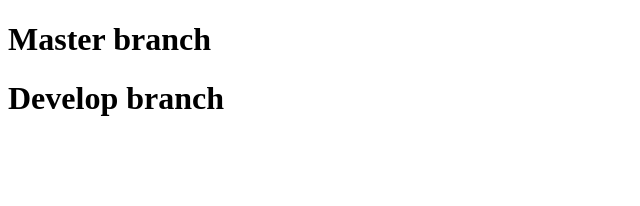
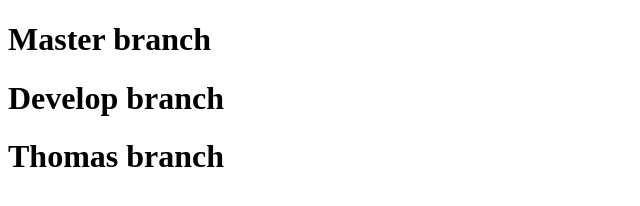
Before and after one commit to ThomasCGlover/serverblue, a plain HTML site: page index.html in a window 1280 px wide. Shown: the whole page, without its empty margins (0-640 px from the left). Drawn offline with Linux system fonts and the light colour scheme.

Commit message:
thomas branch

```diff
--- a/index.html
+++ b/index.html
@@ -8,5 +8,6 @@
 <body>
     <h1>Master branch</h1>
     <h1>Develop branch</h1>
+    <h1>Thomas branch</h1>
 </body>
 </html>
```
